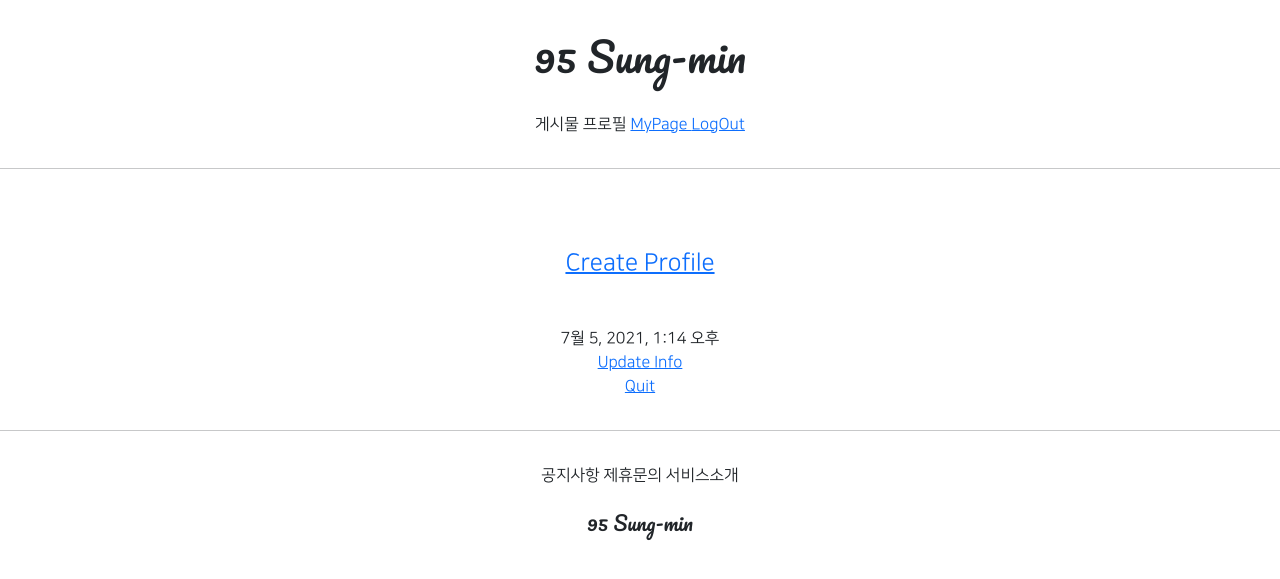
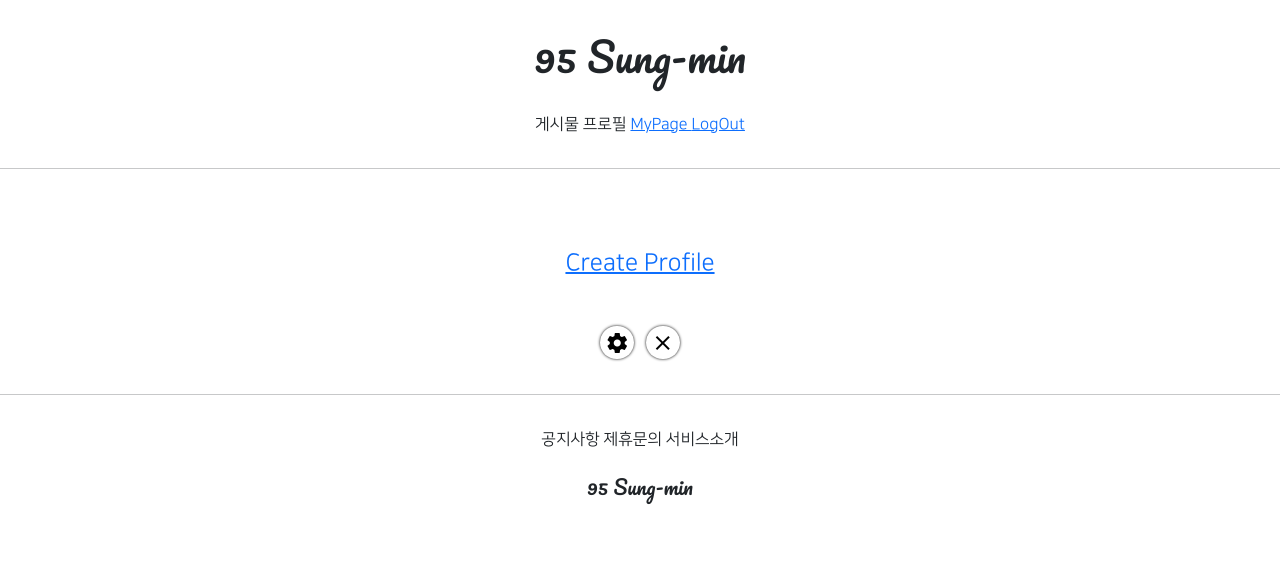
Before and after one commit to lee-sungmin95/temporary_07-05, a Django app: template accountapp/templates/accountapp/detail.html in a window 1280 px wide. Shown: the top 579 px of the page. Run offline with Django 3.2, Linux system fonts and the light colour scheme; the template is opened without the code that fills it: values that come from a table or form of the project are taken from there, others are empty; the visitor is signed in with stand-in values (Sample User, id 1); data comes from the database, SQL or seed files in the repository; parts of the project's set-up code (start-up, migrations or seed data) failed here and were passed over.

Commit message:
07/29 2ban commit 2

```diff
--- a/accountapp/templates/accountapp/detail.html
+++ b/accountapp/templates/accountapp/detail.html
@@ -27,20 +27,16 @@
             </h4>
             {% endif %}
         </div>
-        <div>
-            {{ target_user.date_joined }}
-        </div>
-
 
         {% if user == target_user %}
         <div>
-            <a href="{% url 'accountapp:update' pk=target_user.pk %}">
-                Update Info
+            <a href="{% url 'accountapp:update' pk=target_user.pk %}"
+            class="material-icons round_button mx-1">
+                settings
             </a>
-        </div>
-        <div>
-            <a href="{% url 'accountapp:delete' pk=target_user.pk %}">
-                Quit
+            <a href="{% url 'accountapp:delete' pk=target_user.pk %}"
+            class="material-icons round_button mx-1">
+                close
             </a>
         </div>
         {% endif %}
```
